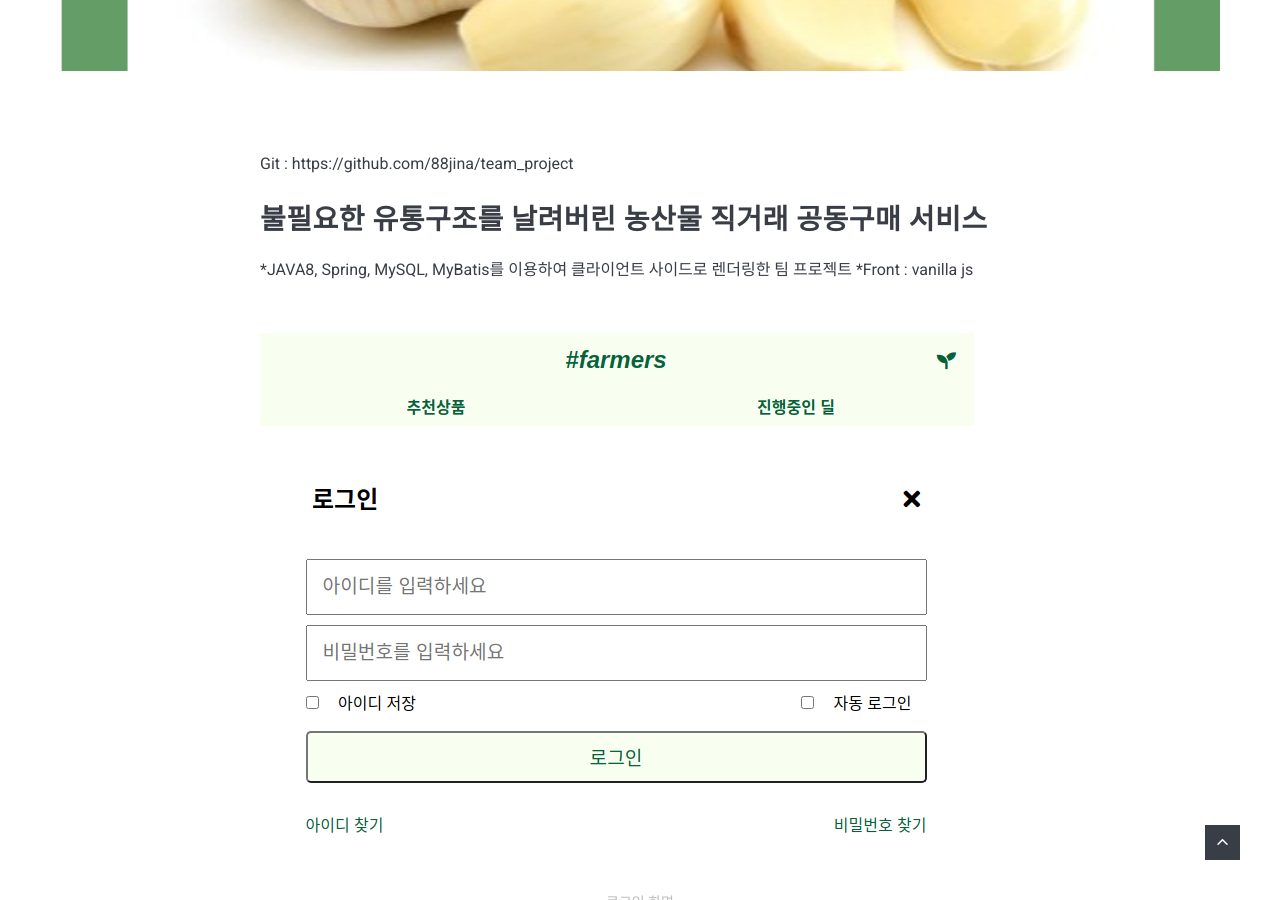
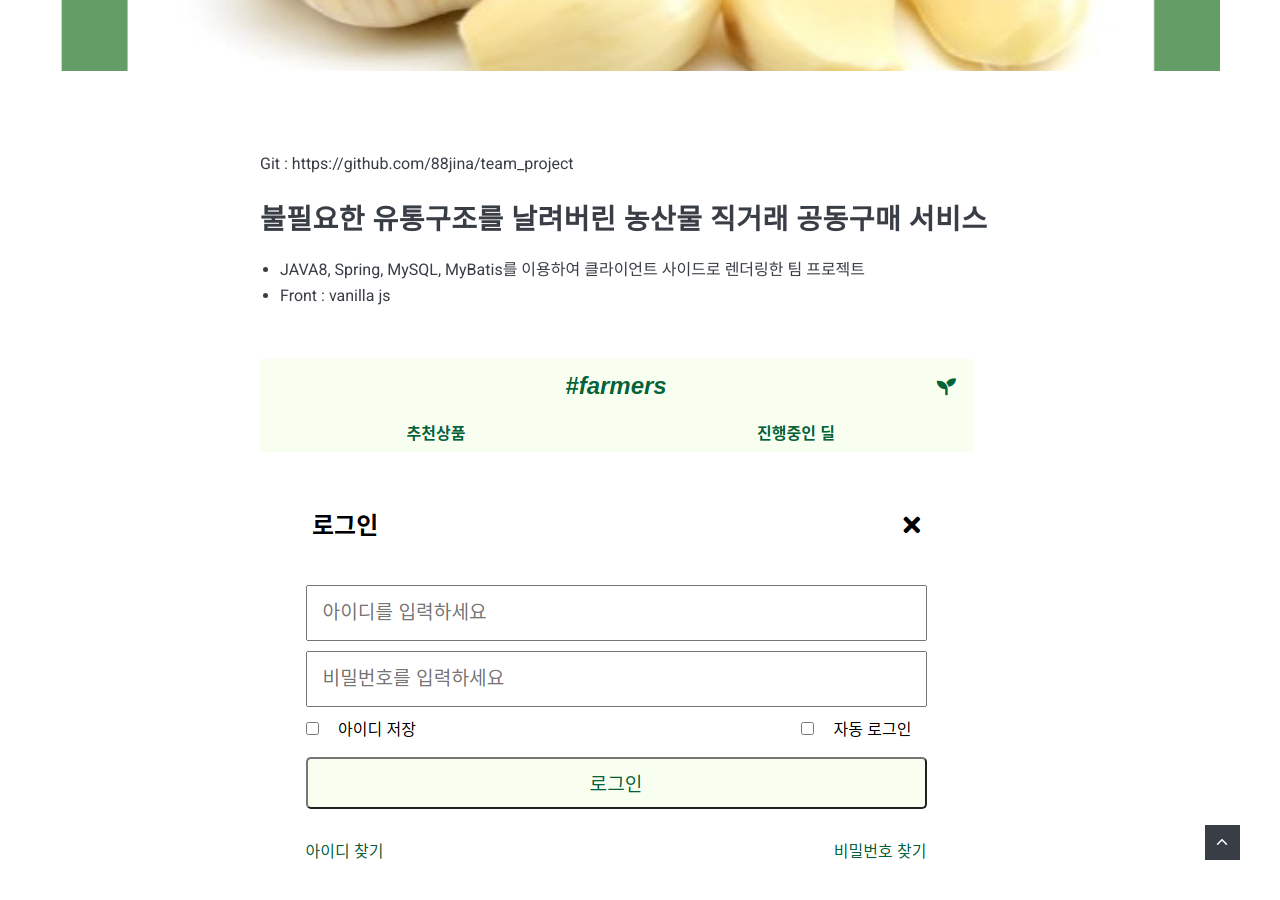
Before and after one commit to 88jina/88jina.github.io, a Jekyll site: the page built from _posts/2018-06-25-start-the-day-with-the-right-habit.markdown, in a window 1280 px wide and 900 px high, scrolled down 972 px. Built offline with Jekyll 4.4.1, drawn with Linux system fonts in a browser that asks for light colours; nearby versions of some CDN libraries; comment, search, counter and statistics services are not loaded.

```diff
--- a/_posts/2018-06-25-start-the-day-with-the-right-habit.markdown
+++ b/_posts/2018-06-25-start-the-day-with-the-right-habit.markdown
@@ -10,8 +10,10 @@ Git : https://github.com/88jina/team_project
 
 ## 불필요한 유통구조를 날려버린 농산물 직거래 공동구매 서비스
 
-*JAVA8, Spring, MySQL, MyBatis를 이용하여 클라이언트 사이드로 렌더링한 팀 프로젝트
-*Front : vanilla js
+
++ JAVA8, Spring, MySQL, MyBatis를 이용하여 클라이언트 사이드로 렌더링한 팀 프로젝트
++ Front : vanilla js
+
 
 ![]({{ site.baseurl }}/images/12.png)
 *로그인 화면*
```
